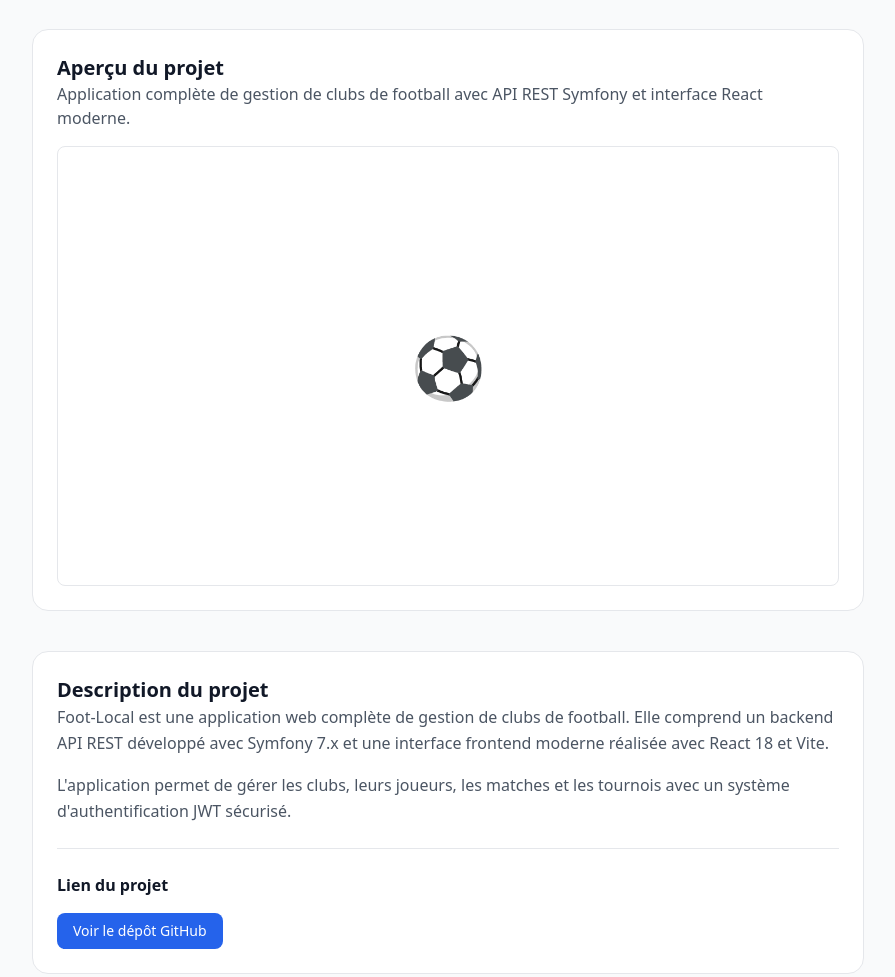
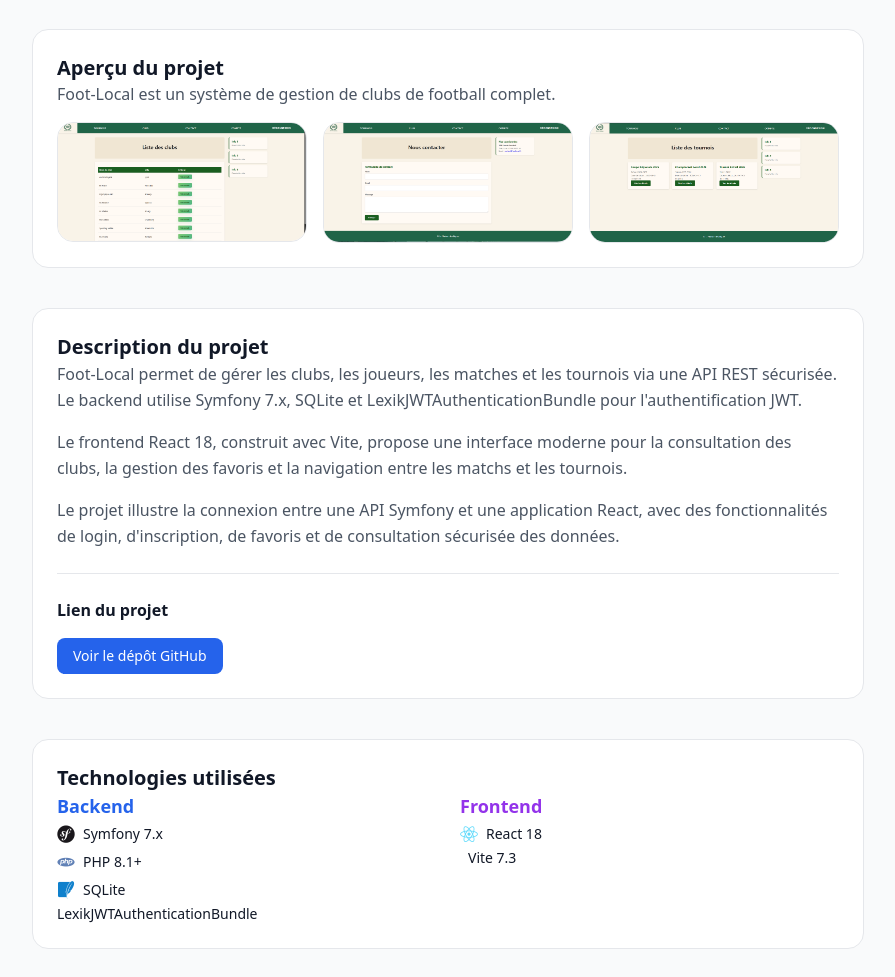
Before and after one commit to RALPHASSANE/portfolio-bts, a website: page projet-footlocal.html in a window 1280 px wide. Shown: the part 168-1145 px from the top of the page, without its empty margins (192-1087 px from the left). Drawn offline with nearby package versions, Linux system fonts and the light colour scheme; files whose address does not match are found by name.

Commit message:
documentation

```diff
--- a/projet-footlocal.html
+++ b/projet-footlocal.html
@@ -84,20 +84,24 @@
             <article class="rounded-2xl border border-gray-200 dark:border-gray-800 bg-white dark:bg-gray-950 p-6">
                 <h2 class="text-xl font-semibold mb-3">Aperçu du projet</h2>
                 <p class="text-gray-600 dark:text-gray-300 mb-4">
-                    Application complète de gestion de clubs de football avec API REST Symfony et interface React moderne.
-                </p>
-                <div class="aspect-video rounded-lg border border-gray-200 dark:border-gray-800 bg-gradient-to-br from-green-50 to-blue-50 dark:from-green-950/40 dark:to-blue-950/40 flex items-center justify-center">
-                    <span class="text-6xl">⚽</span>
+                    Foot-Local est un système de gestion de clubs de football complet.
+                <div class="grid gap-4 sm:grid-cols-3">
+                    <img src="IMG/club.png" alt="Liste des clubs" class="h-48 w-full rounded-2xl border border-gray-200 dark:border-gray-800 object-cover" />
+                    <img src="IMG/contact.png" alt="Écran de connexion" class="h-48 w-full rounded-2xl border border-gray-200 dark:border-gray-800 object-cover" />
+                    <img src="IMG/tournois.png" alt="Vue des tournois" class="h-48 w-full rounded-2xl border border-gray-200 dark:border-gray-800 object-cover" />
                 </div>
             </article>
 
             <article class="rounded-2xl border border-gray-200 dark:border-gray-800 bg-white dark:bg-gray-950 p-6">
                 <h2 class="text-xl font-semibold mb-3">Description du projet</h2>
                 <p class="text-gray-600 dark:text-gray-300 leading-relaxed mb-4">
-                    Foot-Local est une application web complète de gestion de clubs de football. Elle comprend un backend API REST développé avec Symfony 7.x et une interface frontend moderne réalisée avec React 18 et Vite.
+                    Foot-Local permet de gérer les clubs, les joueurs, les matches et les tournois via une API REST sécurisée. Le backend utilise Symfony 7.x, SQLite et LexikJWTAuthenticationBundle pour l'authentification JWT.
+                </p>
+                <p class="text-gray-600 dark:text-gray-300 leading-relaxed mb-4">
+                    Le frontend React 18, construit avec Vite, propose une interface moderne pour la consultation des clubs, la gestion des favoris et la navigation entre les matchs et les tournois.
                 </p>
                 <p class="text-gray-600 dark:text-gray-300 leading-relaxed mb-6">
-                    L'application permet de gérer les clubs, leurs joueurs, les matches et les tournois avec un système d'authentification JWT sécurisé.
+                    Le projet illustre la connexion entre une API Symfony et une application React, avec des fonctionnalités de login, d'inscription, de favoris et de consultation sécurisée des données.
                 </p>
 
                 <div class="mt-6 pt-6 border-t border-gray-200 dark:border-gray-800">
@@ -116,7 +120,7 @@
                     <div>
                         <h3 class="font-semibold text-lg mb-3 text-blue-600">Backend</h3>
                         <ul class="space-y-2">
-                            <li class="flex items-center gap-2">
+                                    <li class="flex items-center gap-2">
                                 <i class="devicon-symfony-original colored text-lg"></i>
                                 <span class="text-sm">Symfony 7.x</span>
                             </li>
@@ -125,8 +129,11 @@
                                 <span class="text-sm">PHP 8.1+</span>
                             </li>
                             <li class="flex items-center gap-2">
-                                <i class="devicon-mysql-plain colored text-lg"></i>
+                                <i class="devicon-sqlite-plain colored text-lg"></i>
                                 <span class="text-sm">SQLite</span>
+                            </li>
+                            <li class="flex items-center gap-2">
+                                <span class="text-sm">LexikJWTAuthenticationBundle</span>
                             </li>
                         </ul>
                     </div>
```
Also changed, not shown: index.html (+1 -1 lines), projet-app-librairi.html (+1 -1 lines), rapportdes.html (+1 -1 lines), IMG/club.png (added), IMG/contact.png (added), IMG/tournois.png (added).
